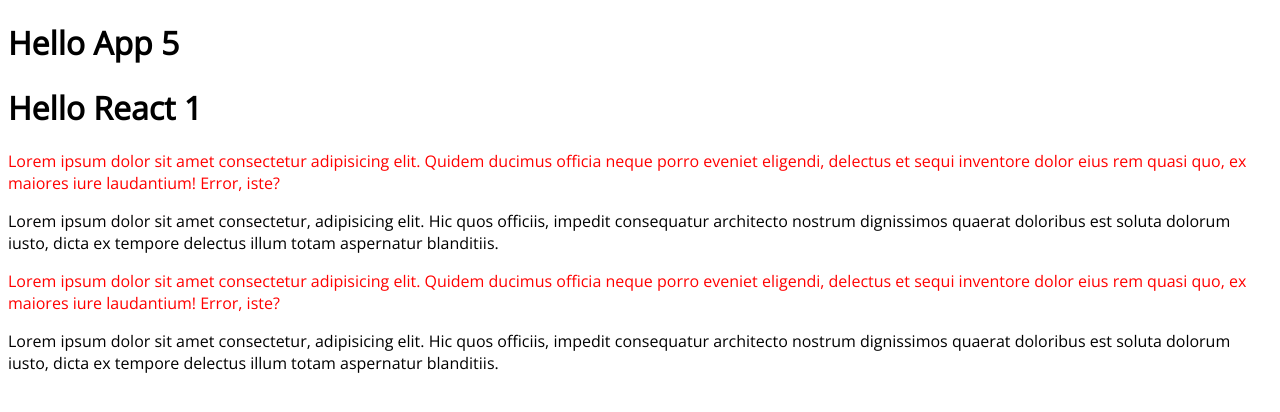
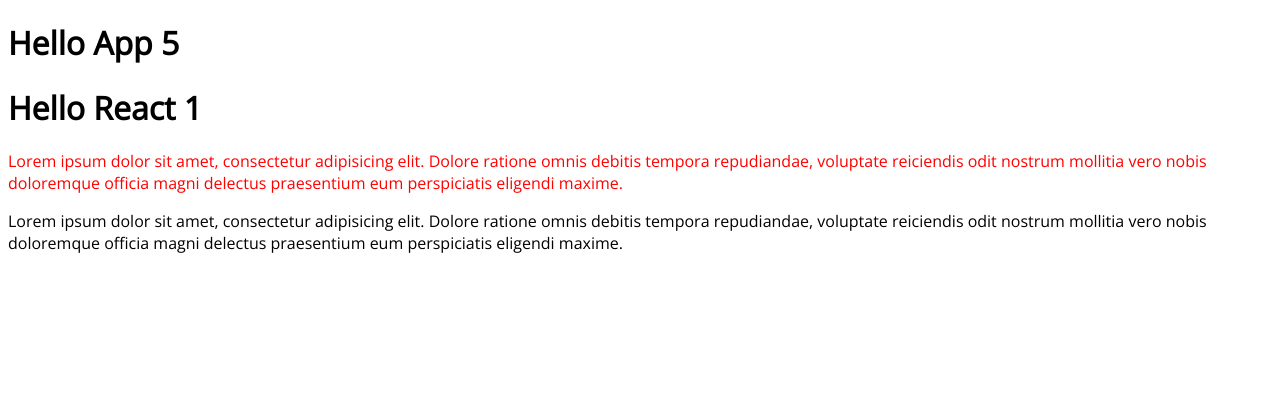
Before and after one commit to Shiro-Kon/Shop-Project-React, a React (Create React App) app: page / in a window 1280 px wide. Shown: the top 412 px of the page. Built offline with nearby package versions, Linux system fonts and the light colour scheme.

Commit message:
add named export

```diff
--- /dev/null
+++ b/src/Content.tsx
@@ -0,0 +1,13 @@
+type ContentType = {
+    textl: string
+    text2: string
+}
+
+export const Content = ({ textl, text2 }: ContentType) => {
+    return (
+        <>
+            <p className="red">{textl}</p>
+            <p>{text2} </p>
+        </>
+    )
+}
--- a/src/index.tsx
+++ b/src/index.tsx
@@ -2,25 +2,7 @@ import React from 'react'
 import ReactDOM from 'react-dom/client'
 import './style.css'
 import Title from './Title'
-
-const Content = () => {
-    return (
-        <React.Fragment>
-            <p className="red">
-                Lorem ipsum dolor sit amet consectetur adipisicing elit. Quidem
-                ducimus officia neque porro eveniet eligendi, delectus et sequi
-                inventore dolor eius rem quasi quo, ex maiores iure laudantium!
-                Error, iste?
-            </p>
-            <p>
-                Lorem ipsum dolor sit amet consectetur, adipisicing elit. Hic
-                quos officiis, impedit consequatur architecto nostrum
-                dignissimos quaerat doloribus est soluta dolorum iusto, dicta ex
-                tempore delectus illum totam aspernatur blanditiis.
-            </p>
-        </React.Fragment>
-    )
-}
+import { Content } from './Content' //іменований експорт
 
 //React Component (завжди приймає один елемент тому потрібно огорнути в div) a ще цей метот стрілкового запису
 const App = () => {
@@ -28,8 +10,14 @@ const App = () => {
         <>
             <Title title="App" />
             <Title title="React" num={1} />
-            <Content />
-            <Content />
+            <Content
+                textl={
+                    'Lorem ipsum dolor sit amet, consectetur adipisicing elit. Dolore ratione omnis debitis tempora repudiandae, voluptate reiciendis odit nostrum mollitia vero nobis doloremque officia magni delectus praesentium eum perspiciatis eligendi maxime.'
+                }
+                text2={
+                    'Lorem ipsum dolor sit amet, consectetur adipisicing elit. Dolore ratione omnis debitis tempora repudiandae, voluptate reiciendis odit nostrum mollitia vero nobis doloremque officia magni delectus praesentium eum perspiciatis eligendi maxime.'
+                }
+            />
         </>
     )
 }
```
